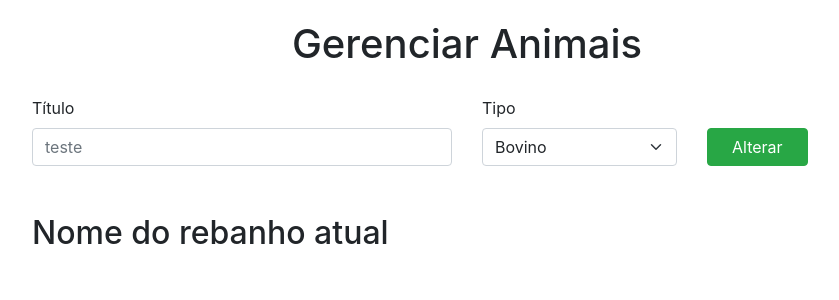
After one commit to MuriloNascimentoFerreira/PortalAgro, a PHP site: page /portalagro/apresentacao-web/formAnimais.php in a window 1280 px wide. The commit adds this page. Shown: the top 300 px of the page, without its empty margins (173-1012 px from the left). Run offline with PHP 8.4, Linux system fonts and the light colour scheme; a stand-in replaces the project's code that opens the database connection.

Commit message:
Create - criei a pagina para gerenciar animais do rebanho && fiz o relacionamento de usuario com os rebanhos

```diff
--- /dev/null
+++ b/apresentacao-web/formAnimais.php
@@ -0,0 +1,70 @@
+<!DOCTYPE html>
+<html lang="pt-br">
+<head>
+    <meta charset="UTF-8">
+    <meta http-equiv="X-UA-Compatible" content="IE=edge">
+    <meta name="viewport" content="width=device-width, initial-scale=1.0">
+
+    <link href="https://cdn.jsdelivr.net/npm/bootstrap@5.0.2/dist/css/bootstrap.min.css" rel="stylesheet" integrity="sha384-EVSTQN3/azprG1Anm3QDgpJLIm9Nao0Yz1ztcQTwFspd3yD65VohhpuuCOmLASjC" crossorigin="anonymous">
+
+    <link rel="stylesheet" href="https://cdn.jsdelivr.net/npm/bootstrap@4.6.1/dist/css/bootstrap.min.css" integrity="sha384-zCbKRCUGaJDkqS1kPbPd7TveP5iyJE0EjAuZQTgFLD2ylzuqKfdKlfG/eSrtxUkn" crossorigin="anonymous">
+
+
+    <link rel="icon" type="image/png" sizes="32x32" href="img/favicon-32x32.png">
+    <link rel="icon" type="image/png" sizes="16x16" href="img/favicon-16x16.png">
+
+    <link rel="stylesheet" href="styles/styleform.css">
+
+    <title>Gerenciar Animais</title>
+</head>
+<body>
+
+    <?php
+        include_once("../persistencia/RepositoryAnimal.php");
+
+        //pegar o usuario e listar todos os seus rebanhos
+            //alterar a função listar do arquivo repositoryRebanho
+
+        //criar o formulario de adicionar e a tabela de listar os animais
+
+        //criar a tabela de animais e fazer relação com os rebanhos
+
+    ?>
+    <div class="container">
+        <h1>Gerenciar Animais</h1>
+
+        <form action="ControllerAnimais.php" class="row gy-2 gx-3 align-items-center" method="post">
+            <div class="col-sm-6">
+                <label class="form-label" for="titulo">Título</label>
+                <input required type="text" class="form-control" id="titulo" name="descricao" placeholder="teste<?php /*echo $this->rebanho->getDescricao();*/?>">
+            </div>
+            <div class="col-md-3">
+                <label class="form-label" for="autoSinizingSelect">Tipo</label>
+                <select class="form-select" id="select" name="tipo">
+                    <option selected value="2">Bovino</option>
+                    <option value="1">Assinino</option>
+                    <option value="3">Bufalino</option>
+                    <option value="4">Caprino</option>
+                    <option value="5">Equino</option>
+                    <option value="6">Muar</option>
+                    <option value="7">Ovino</option>
+                    <option value="8">Suíno</option>
+                  </select>
+            </div>
+
+            <div class="col-auto align-self-end">
+                <button type="submit" class="btn btn-success px-4">Alterar</button>
+            </div>
+
+        </form>
+
+        <h2 class="text-start mt-5">Nome do rebanho atual</h2>
+
+    </div>
+
+    <script  type="text/javascript" src="js/javascript.js"></script>
+
+    <script src="https://cdn.jsdelivr.net/npm/bootstrap@5.0.2/dist/js/bootstrap.bundle.min.js" integrity="sha384-MrcW6ZMFYlzcLA8Nl+NtUVF0sA7MsXsP1UyJoMp4YLEuNSfAP+JcXn/tWtIaxVXM" crossorigin="anonymous"></script>
+
+</body>
+</html>
--- a/apresentacao-web/rebanhos.php
+++ b/apresentacao-web/rebanhos.php
@@ -76,7 +76,7 @@
                         <td> <?php echo $rebanho->getDescricao()?> </td>
                         <td> <?php echo $rebanho->getTipo()?> </td>
                         <td> <?php echo ''?> </td>
-                        <td><a href="http://localhost/portalagro/apresentacao-web/rebanhos.php<?php $rebanho->getId()?>>" class="btn btn-primary">Acessar</a></td>
+                        <td><a href="http://localhost/portalagro/apresentacao-web/rebanhos?<?php /* echo $rebanho->getId()*/?>.php>" class="btn btn-primary">Acessar</a></td>
                         <td><a href="#" class="btn btn-danger">Excluir</a></td>
                         </tr>
 
```
Also changed, not shown: logica/ControllerLogin.php (+11 -0 lines), persistencia/RepositoryRebanho.php (+14 -7 lines), persistencia/RepositoryAnimal.php (added).
